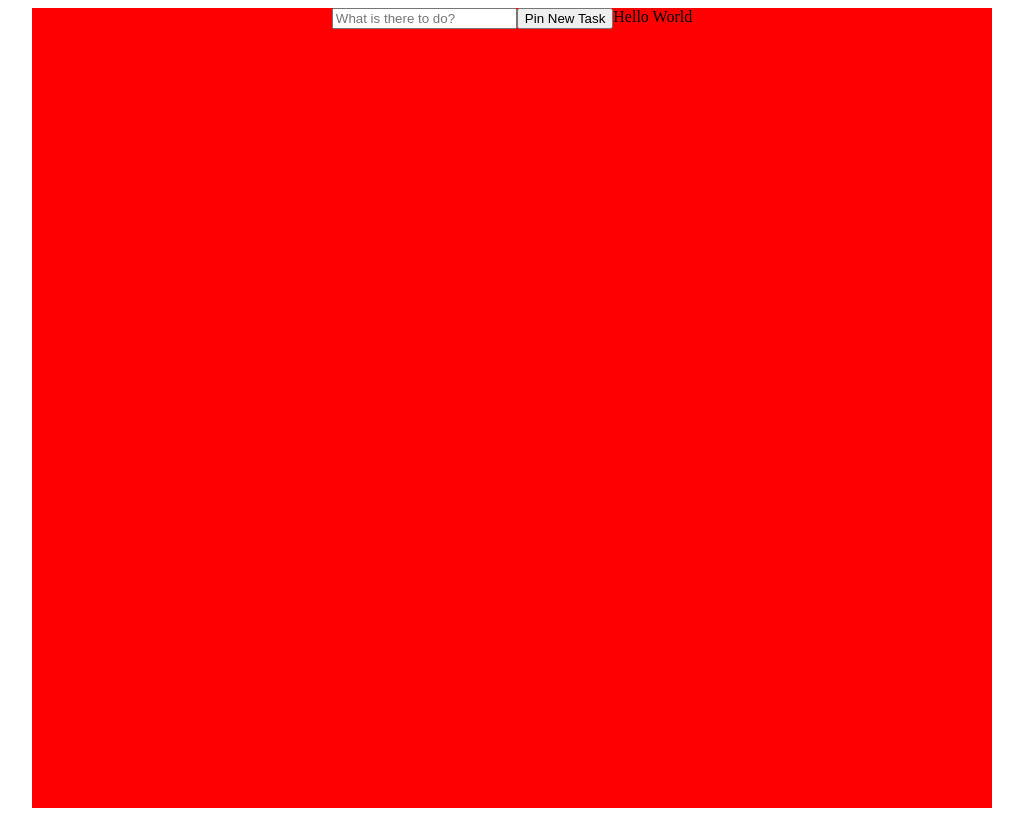
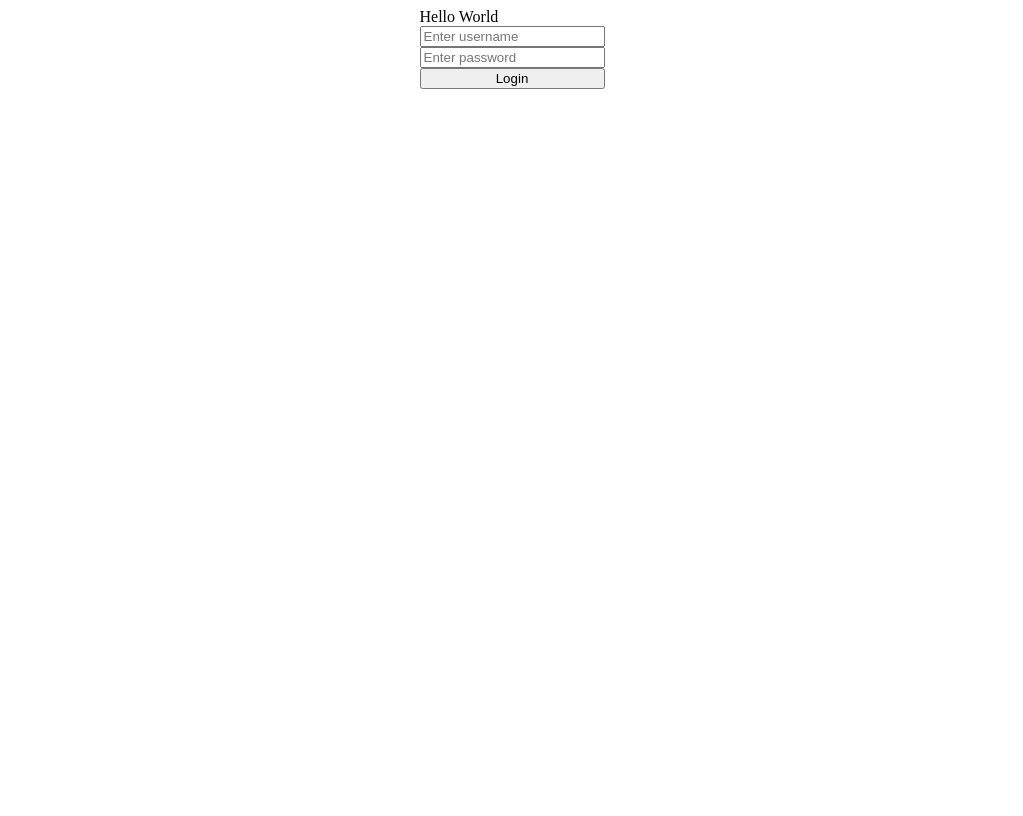
Before and after one commit to joki9448/to-do-list, a React (Create React App) app in the folder client/: page / in a window 1280 px wide. Shown: the whole page, without its empty margins (128-1151 px from the left). Built offline with nearby package versions, Linux system fonts and the light colour scheme.

Commit message:
post username to db

```diff
--- a/client/src/App.css
+++ b/client/src/App.css
@@ -3,10 +3,16 @@ body {
   justify-content: center;
 }
 
-.list-container {
+.login-form {
+  display: flex;
+  flex-direction: column;
+  justify-content: center;
+}
+
+/* .list-container {
   display: flex;
   justify-content: center;
   height: 100vh;
   width: 75vw;
   background-color: red;
-}
+} */
--- a/client/src/App.js
+++ b/client/src/App.js
@@ -1,10 +1,14 @@
 import './App.css';
+import { useState } from 'react';
+
 import ListContainer from './components/ListContainer';
+import LoginForm from './components/LoginForm';
 
 function App() {
   return (
     <div className="App">
       <ListContainer />
+      <LoginForm />
     </div>
   );
 }
--- a/client/src/components/Form.js
+++ /dev/null
@@ -1,13 +0,0 @@
-function Form() {
-    return (
-        <div>
-            <form>
-                {/* Find a way to post the created at time and date along with input */}
-                <input type="text" placeholder="What is there to do?"></input>
-                <button>Pin New Task</button>
-            </form>
-        </div>
-    )
-}
-
-export default Form;
--- a/client/src/components/ListContainer.js
+++ b/client/src/components/ListContainer.js
@@ -1,13 +1,12 @@
 import React, { useState } from 'react';
+
 import ListItem from './ListItem';
-import Form from './Form';
 
 function ListContainer() {
     // const [listItems, setListitems] = useState([]);
 
     return (
         <div className="list-container">
-            <Form />
             <ListItem />
         </div>
     )
--- /dev/null
+++ b/client/src/components/LoginForm.js
@@ -0,0 +1,26 @@
+import { useState } from 'react';
+
+function LoginForm() {
+    const [username, setUsername] = useState('');
+
+    const handleSubmit = async (e) => {
+        e.preventDefault();
+        let req = await fetch('/users', {
+            method: "POST",
+            headers: {"Content-Type": "application/json"},
+            body: JSON.stringify({ username })
+        })
+        let res = await req.JSON();
+        console.log('res', res)
+    }
+
+    return (
+        <form className="login-form">
+            <input type="text" placeholder="Enter username"></input>
+            <input type="password" placeholder="Enter password"></input>
+            <button onSubmit={handleSubmit}>Login</button>
+        </form>
+    )
+};
+
+export default LoginForm;
```
